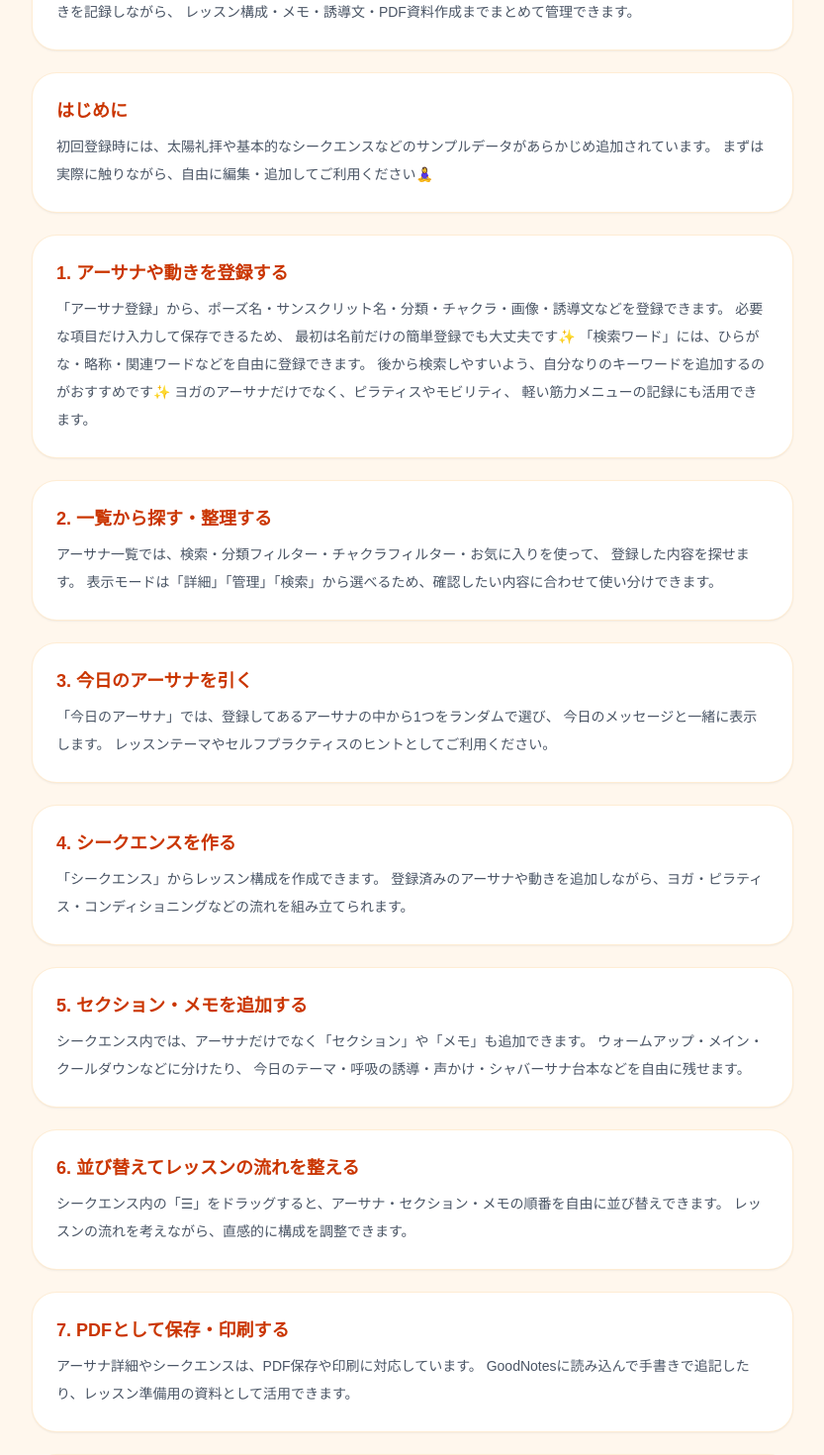
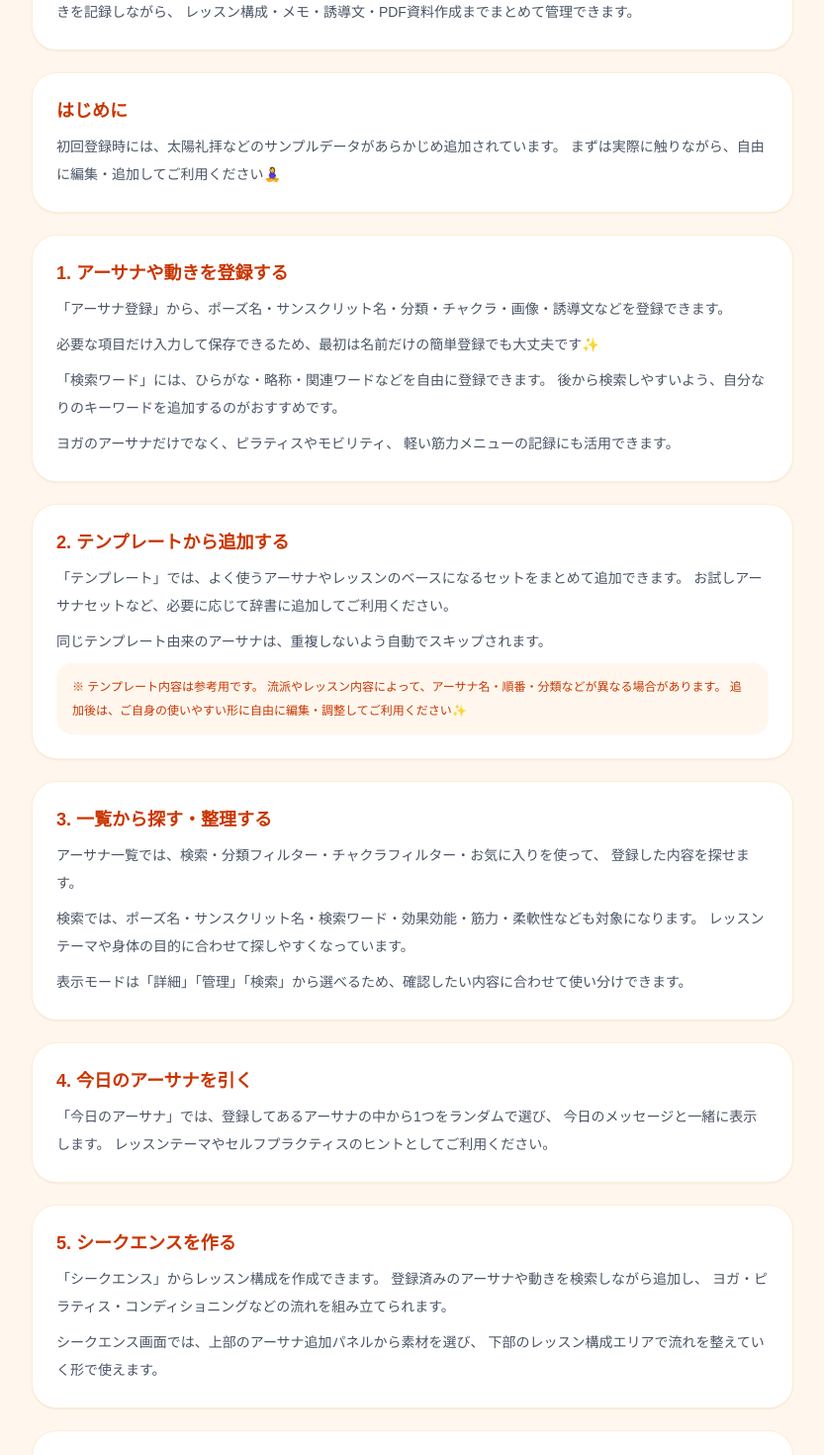
Before and after one commit to mika11247/asana-dictionary, a Next.js app: page /guide in a window 1280 px wide. Shown: the part 220-1690 px from the top of the page at 99% size, without its empty margins (223-1056 px from the left). Built offline with nearby package versions, Linux system fonts and the light colour scheme; no server answers.

Commit message:
使い方ガイド更新

```diff
--- a/app/guide/page.jsx
+++ b/app/guide/page.jsx
@@ -28,7 +28,7 @@ export default function GuidePage() {
           </h2>
 
           <p className="mt-2 text-sm leading-7 text-gray-600">
-    初回登録時には、太陽礼拝や基本的なシークエンスなどのサンプルデータがあらかじめ追加されています。
+            初回登録時には、太陽礼拝などのサンプルデータがあらかじめ追加されています。
             まずは実際に触りながら、自由に編集・追加してご利用ください🧘‍♀️
           </p>
         </section>
@@ -40,13 +40,18 @@ export default function GuidePage() {
 
           <p className="mt-2 text-sm leading-7 text-gray-600">
             「アーサナ登録」から、ポーズ名・サンスクリット名・分類・チャクラ・画像・誘導文などを登録できます。
+          </p>
 
-  必要な項目だけ入力して保存できるため、
-  最初は名前だけの簡単登録でも大丈夫です✨
+          <p className="mt-2 text-sm leading-7 text-gray-600">
+            必要な項目だけ入力して保存できるため、最初は名前だけの簡単登録でも大丈夫です✨
+          </p>
 
+          <p className="mt-2 text-sm leading-7 text-gray-600">
             「検索ワード」には、ひらがな・略称・関連ワードなどを自由に登録できます。
-後から検索しやすいよう、自分なりのキーワードを追加するのがおすすめです✨
+            後から検索しやすいよう、自分なりのキーワードを追加するのがおすすめです。
+          </p>
 
+          <p className="mt-2 text-sm leading-7 text-gray-600">
             ヨガのアーサナだけでなく、ピラティスやモビリティ、
             軽い筋力メニューの記録にも活用できます。
           </p>
@@ -54,19 +59,48 @@ export default function GuidePage() {
 
         <section className="rounded-3xl bg-white p-6 shadow-sm ring-1 ring-orange-100">
           <h2 className="text-lg font-bold text-orange-700">
-            2. 一覧から探す・整理する
+            2. テンプレートから追加する
+          </h2>
+
+          <p className="mt-2 text-sm leading-7 text-gray-600">
+            「テンプレート」では、よく使うアーサナやレッスンのベースになるセットをまとめて追加できます。
+            お試しアーサナセットなど、必要に応じて辞書に追加してご利用ください。
+          </p>
+
+          <p className="mt-2 text-sm leading-7 text-gray-600">
+            同じテンプレート由来のアーサナは、重複しないよう自動でスキップされます。
+          </p>
+
+          <p className="mt-2 rounded-2xl bg-orange-50 px-4 py-3 text-xs leading-6 text-orange-700">
+            ※ テンプレート内容は参考用です。
+            流派やレッスン内容によって、アーサナ名・順番・分類などが異なる場合があります。
+            追加後は、ご自身の使いやすい形に自由に編集・調整してご利用ください✨
+          </p>
+        </section>
+
+        <section className="rounded-3xl bg-white p-6 shadow-sm ring-1 ring-orange-100">
+          <h2 className="text-lg font-bold text-orange-700">
+            3. 一覧から探す・整理する
           </h2>
 
           <p className="mt-2 text-sm leading-7 text-gray-600">
             アーサナ一覧では、検索・分類フィルター・チャクラフィルター・お気に入りを使って、
             登録した内容を探せます。
+          </p>
+
+          <p className="mt-2 text-sm leading-7 text-gray-600">
+            検索では、ポーズ名・サンスクリット名・検索ワード・効果効能・筋力・柔軟性なども対象になります。
+            レッスンテーマや身体の目的に合わせて探しやすくなっています。
+          </p>
+
+          <p className="mt-2 text-sm leading-7 text-gray-600">
             表示モードは「詳細」「管理」「検索」から選べるため、確認したい内容に合わせて使い分けできます。
           </p>
         </section>
 
         <section className="rounded-3xl bg-white p-6 shadow-sm ring-1 ring-orange-100">
           <h2 className="text-lg font-bold text-orange-700">
-            3. 今日のアーサナを引く
+            4. 今日のアーサナを引く
           </h2>
 
           <p className="mt-2 text-sm leading-7 text-gray-600">
@@ -78,18 +112,24 @@ export default function GuidePage() {
 
         <section className="rounded-3xl bg-white p-6 shadow-sm ring-1 ring-orange-100">
           <h2 className="text-lg font-bold text-orange-700">
-            4. シークエンスを作る
+            5. シークエンスを作る
           </h2>
 
           <p className="mt-2 text-sm leading-7 text-gray-600">
             「シークエンス」からレッスン構成を作成できます。
-            登録済みのアーサナや動きを追加しながら、ヨガ・ピラティス・コンディショニングなどの流れを組み立てられます。
+            登録済みのアーサナや動きを検索しながら追加し、
+            ヨガ・ピラティス・コンディショニングなどの流れを組み立てられます。
+          </p>
+
+          <p className="mt-2 text-sm leading-7 text-gray-600">
+            シークエンス画面では、上部のアーサナ追加パネルから素材を選び、
+            下部のレッスン構成エリアで流れを整えていく形で使えます。
           </p>
         </section>
 
         <section className="rounded-3xl bg-white p-6 shadow-sm ring-1 ring-orange-100">
           <h2 className="text-lg font-bold text-orange-700">
-            5. セクション・メモを追加する
+            6. セクション・メモを追加する
           </h2>
 
           <p className="mt-2 text-sm leading-7 text-gray-600">
@@ -101,7 +141,7 @@ export default function GuidePage() {
 
         <section className="rounded-3xl bg-white p-6 shadow-sm ring-1 ring-orange-100">
           <h2 className="text-lg font-bold text-orange-700">
-            6. 並び替えてレッスンの流れを整える
+            7. 並び替えてレッスンの流れを整える
           </h2>
 
           <p className="mt-2 text-sm leading-7 text-gray-600">
@@ -112,7 +152,7 @@ export default function GuidePage() {
 
         <section className="rounded-3xl bg-white p-6 shadow-sm ring-1 ring-orange-100">
           <h2 className="text-lg font-bold text-orange-700">
-            7. PDFとして保存・印刷する
+            8. PDFとして保存・印刷する
           </h2>
 
           <p className="mt-2 text-sm leading-7 text-gray-600">
@@ -123,7 +163,7 @@ export default function GuidePage() {
 
         <section className="rounded-3xl bg-white p-6 shadow-sm ring-1 ring-orange-100">
           <h2 className="text-lg font-bold text-orange-700">
-            8. β版について
+            9. β版について
           </h2>
 
           <p className="mt-2 text-sm leading-7 text-gray-600">
```
Lines whose indentation alone changed are shown as unchanged.
